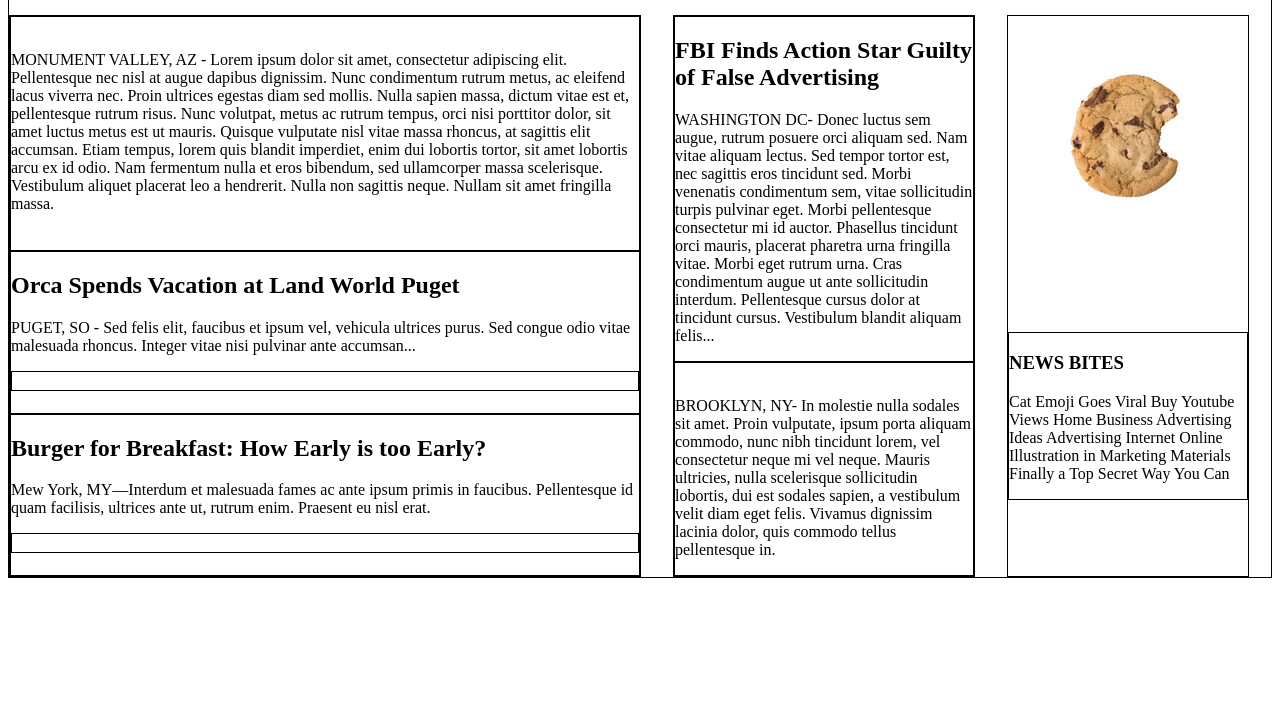
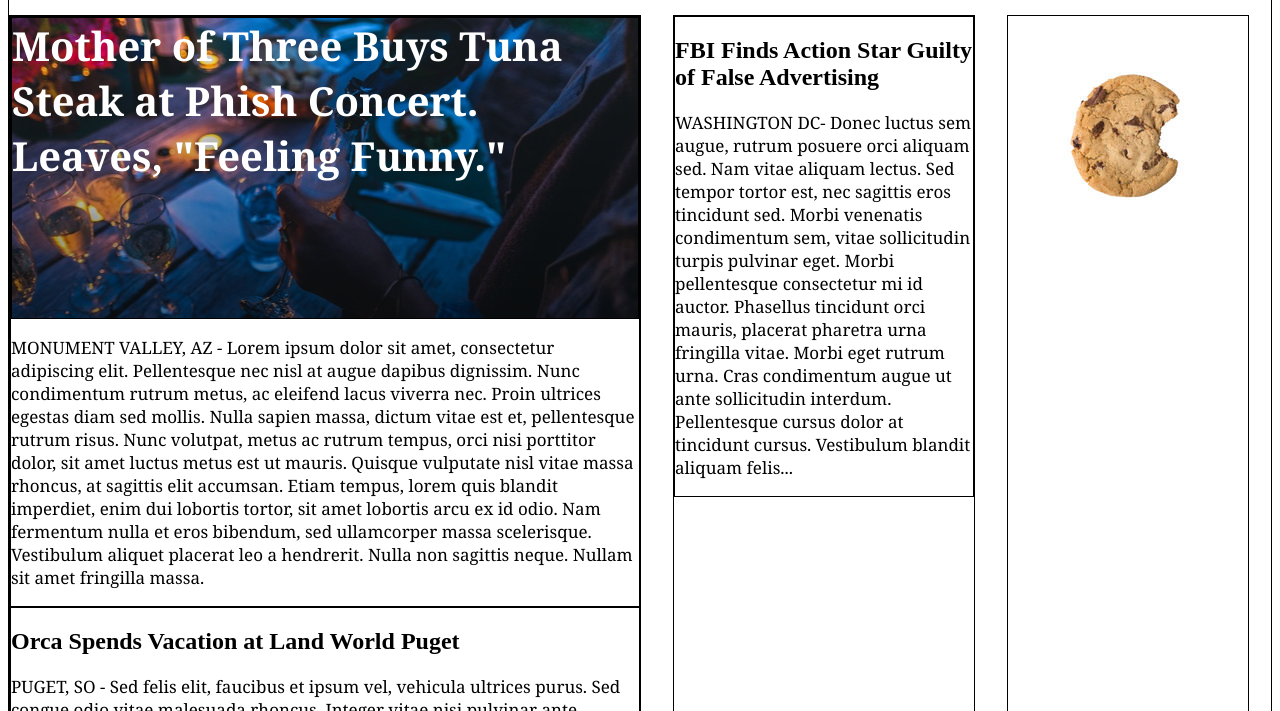
Before and after one commit to amonas/Fake-News, a plain HTML site: page index.html in a window 1280 px wide. Shown: the part 94-805 px from the top of the page. Drawn offline with Linux system fonts and the light colour scheme.

Commit message:
Add step 4: Images.

```diff
--- a/index.html
+++ b/index.html
@@ -21,20 +21,23 @@
 <div class="container">
 <div class="column large">
 <div class="tuna">
-  <img>
+  <div class="main image">
+    <span>Mother of Three Buys Tuna Steak at Phish Concert. Leaves, "Feeling Funny."</span></div>
 <p>MONUMENT VALLEY, AZ - Lorem ipsum dolor sit amet, consectetur adipiscing elit. Pellentesque nec nisl at augue dapibus dignissim. Nunc condimentum rutrum metus, ac eleifend lacus viverra nec. Proin ultrices egestas diam sed mollis. Nulla sapien massa, dictum vitae est et, pellentesque rutrum risus. Nunc volutpat, metus ac rutrum tempus, orci nisi porttitor dolor, sit amet luctus metus est ut mauris. Quisque vulputate nisl vitae massa rhoncus, at sagittis elit accumsan. Etiam tempus, lorem quis blandit imperdiet, enim dui lobortis tortor, sit amet lobortis arcu ex id odio. Nam fermentum nulla et eros bibendum, sed ullamcorper massa scelerisque. Vestibulum aliquet placerat leo a hendrerit. Nulla non sagittis neque. Nullam sit amet fringilla massa.</p>
 
 </div>
 <div class="orca">
   <h2>Orca Spends Vacation at Land World Puget</h2>
   <p>PUGET, SO - Sed felis elit, faucibus et ipsum vel, vehicula ultrices purus. Sed congue odio vitae malesuada rhoncus. Integer vitae nisi pulvinar ante accumsan...</p>
-<div class="backwards"><img>
+<div class="backwards image">
+  <span>Earth Spins Backwards for 2017</span>
 </div>
 </div>
 <div class="breakfast">
   <h2>Burger for Breakfast: How Early is too Early?</h2>
   <p>Mew York, MY—Interdum et malesuada fames ac ante ipsum primis in faucibus. Pellentesque id quam facilisis, ultrices ante ut, rutrum enim. Praesent eu nisl erat.</p>
-<div class="memory"><img>
+<div class="memory image">
+  <span>Research Shows Cameras Erase Memory</span>
 </div>
 </div>
 </div>
@@ -44,7 +47,8 @@
     <p>WASHINGTON DC- Donec luctus sem augue, rutrum posuere orci aliquam sed. Nam vitae aliquam lectus. Sed tempor tortor est, nec sagittis eros tincidunt sed. Morbi venenatis condimentum sem, vitae sollicitudin turpis pulvinar eget. Morbi pellentesque consectetur mi id auctor. Phasellus tincidunt orci mauris, placerat pharetra urna fringilla vitae. Morbi eget rutrum urna. Cras condimentum augue ut ante sollicitudin interdum. Pellentesque cursus dolor at tincidunt cursus. Vestibulum blandit aliquam felis...</p>
   </div>
   <div class="cats">
-    <img>
+    <span class="image">Cats in Control-Is It a Thing?</span>
+
     <p>BROOKLYN, NY- In molestie nulla sodales sit amet. Proin vulputate, ipsum porta aliquam commodo, nunc nibh tincidunt lorem, vel consectetur neque mi vel neque. Mauris ultricies, nulla scelerisque sollicitudin lobortis, dui est sodales sapien, a vestibulum velit diam eget felis. Vivamus dignissim lacinia dolor, quis commodo tellus pellentesque in.</p>
   </div>
 </div>
--- a/resources/css.style.css
+++ b/resources/css.style.css
@@ -9,6 +9,8 @@ header {
  z-index: 5;
  align-items: center;
   height: 80px;
+  background: white;
+  top: 0;
 }
 
 .logo {
@@ -44,6 +46,12 @@ div{
   border: 1px solid black;
 }
 
+p {
+  font-family: Georgia;
+ font-size: 17px;
+ color: black;
+}
+
 .container {
   display: flex;
     padding-top: 100px;
@@ -55,6 +63,7 @@ div{
 margin-right: 32px;
   display: flex;
   flex-wrap: wrap;
+  align-items: flex-start;
 }
 
 .column.large {
@@ -71,5 +80,35 @@ margin-right: 32px;
 .column.small {
   min-width: 240px;
   width: 240px;
-  align-items: flex-start;
+
 }
+
+.image {
+  color: white;
+  height: 300px;
+  display: flex;
+  font-weight: bold;
+  font-size: 30px;
+  font-family: Georgia;
+  text-align: center;
+}
+
+.main.image {
+  font-size: 40px;
+  text-align: left;
+  background-image: url("../resources/images/img-story-main.png");
+}
+
+.backwards {
+    background-image: url("../resources/images/img-story-2.png");
+    justify-content: center;
+}
+
+.memory {
+  background-image: url("../resources/images/img-story-3.png");
+}
+
+.cats {
+  background-image: url("../resources/images/img-story-1.png");
+  background-repeat: no-repeat;
+}
```
